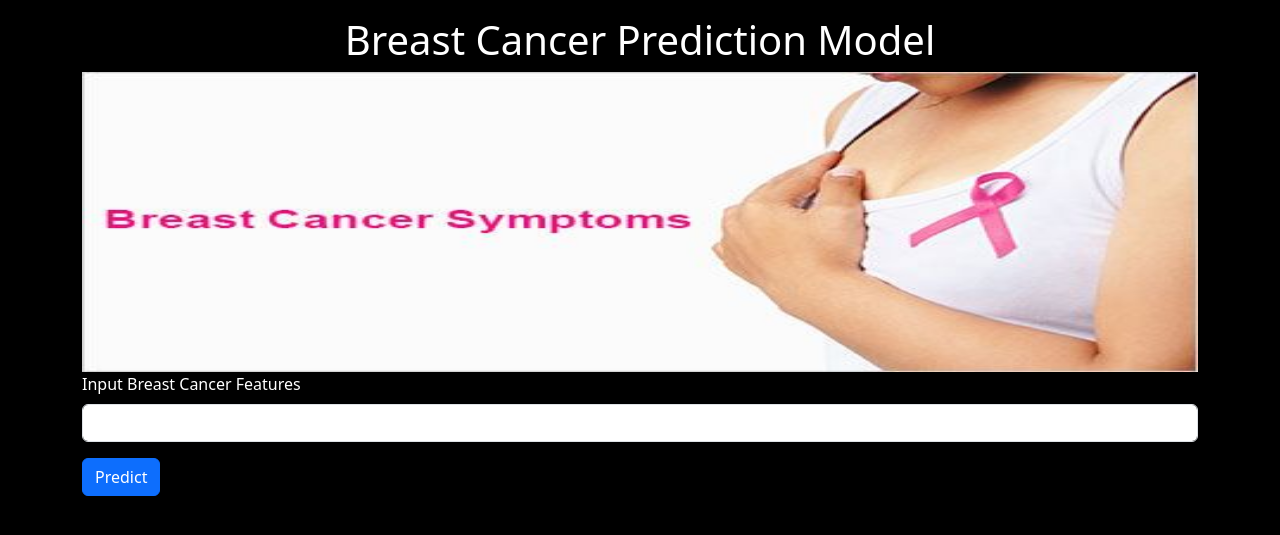
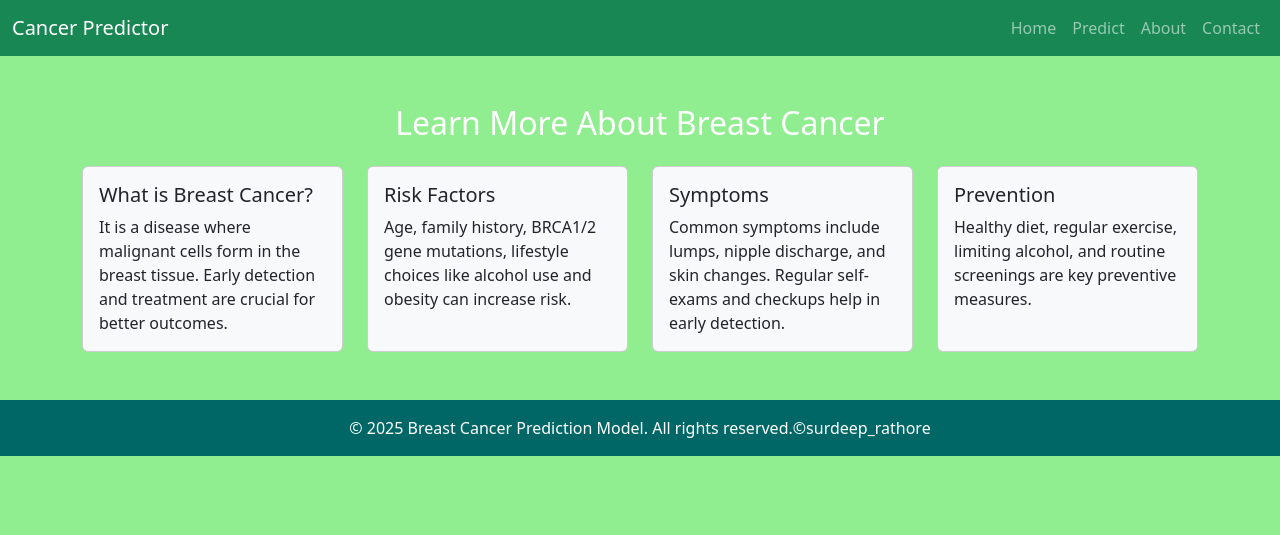
Before and after one commit to surdeeprathore/cancer_detection_using_ML, a Python web app: template templates/index.html in a window 1280 px wide. Shown: the top 535 px of the page. Run offline with Jinja, Linux system fonts and the light colour scheme; the template is opened without the code that fills it, so the values that code supplies are empty.

Commit message:
Added new templates and updated app

```diff
--- a/templates/index.html
+++ b/templates/index.html
@@ -1,12 +1,12 @@
-<!doctype html>
+<!-- <!doctype html>
 <html lang="en">
   <head>
     <meta charset="utf-8">
     <meta name="viewport" content="width=device-width, initial-scale=1">
-    <title>Bootstrap demo</title>
+    <title>Breast Cancer</title>
     <link href="https://cdn.jsdelivr.net/npm/bootstrap@5.3.0-alpha3/dist/css/bootstrap.min.css" rel="stylesheet" integrity="sha384-KK94CHFLLe+nY2dmCWGMq91rCGa5gtU4mk92HdvYe+M/SXH301p5ILy+dN9+nJOZ" crossorigin="anonymous">
   </head>
-  <body style="background:black; color:white;">
+  <body style="background:lightgreen; color:white;">
 
   <div class="container my-3 mt-3">
       <h1 style="text-align:center">Breast Cancer Prediction Model</h1>
@@ -39,16 +39,101 @@
           </div>
         {% endif %}
       {% endfor %}
-
-
-
   </div>
 
-
-
+  <footer   style="background-color: aqua;" class=" text-center text-white py-3 mt-5" >
+    <div class="container">
+      <p class="mb-0">© 2025 Breast Cancer Prediction Model. All rights reserved.</p>
+    </div>
+  </footer>
 
   <script src="https://cdn.jsdelivr.net/npm/@popperjs/core@2.11.7/dist/umd/popper.min.js" integrity="sha384-zYPOMqeu1DAVkHiLqWBUTcbYfZ8osu1Nd6Z89ify25QV9guujx43ITvfi12/QExE" crossorigin="anonymous"></script>
   <script src="https://cdn.jsdelivr.net/npm/bootstrap@5.3.0-alpha3/dist/js/bootstrap.min.js" integrity="sha384-Y4oOpwW3duJdCWv5ly8SCFYWqFDsfob/3GkgExXKV4idmbt98QcxXYs9UoXAB7BZ" crossorigin="anonymous"></script>
   <script src="https://cdn.jsdelivr.net/npm/bootstrap@5.3.0-alpha3/dist/js/bootstrap.bundle.min.js" integrity="sha384-ENjdO4Dr2bkBIFxQpeoTz1HIcje39Wm4jDKdf19U8gI4ddQ3GYNS7NTKfAdVQSZe" crossorigin="anonymous"></script>
   </body>
+</html> -->
+
+
+<!-- templates/base.html -->
+
+<!doctype html>
+<html lang="en">
+  <head>
+    <meta charset="utf-8">
+    <meta name="viewport" content="width=device-width, initial-scale=1">
+    <title>{% block title %}Breast Cancer{% endblock %}</title>
+    <link href="https://cdn.jsdelivr.net/npm/bootstrap@5.3.0-alpha3/dist/css/bootstrap.min.css" rel="stylesheet">
+  </head>
+  <body style="background:lightgreen; color:white;">
+
+    <!-- Navbar -->
+    <nav class="navbar navbar-expand-lg navbar-dark bg-success">
+      <div class="container-fluid">
+        <a class="navbar-brand" href="/">Cancer Predictor</a>
+        <button class="navbar-toggler" type="button" data-bs-toggle="collapse" data-bs-target="#navbarNav">
+          <span class="navbar-toggler-icon"></span>
+        </button>
+        <div class="collapse navbar-collapse" id="navbarNav">
+          <ul class="navbar-nav ms-auto">
+            <li class="nav-item"><a class="nav-link" href="/">Home</a></li>
+            <li class="nav-item"><a class="nav-link" href="/predict">Predict</a></li>
+            <li class="nav-item"><a class="nav-link" href="/about">About</a></li>
+            <li class="nav-item"><a class="nav-link" href="/contact">Contact</a></li>
+          </ul>
+        </div>
+      </div>
+    </nav>
+
+    <div class="container my-4">
+      {% block content %}{% endblock %}
+    </div>
+
+    <!-- Informative Sections -->
+    <div class="container my-5">
+      <h2 class="text-white text-center mb-4">Learn More About Breast Cancer</h2>
+      <div class="row row-cols-1 row-cols-md-2 row-cols-lg-4 g-4">
+        <div class="col">
+          <div class="card h-100 bg-light text-dark">
+            <div class="card-body">
+              <h5 class="card-title">What is Breast Cancer?</h5>
+              <p class="card-text">It is a disease where malignant cells form in the breast tissue. Early detection and treatment are crucial for better outcomes.</p>
+            </div>
+          </div>
+        </div>
+        <div class="col">
+          <div class="card h-100 bg-light text-dark">
+            <div class="card-body">
+              <h5 class="card-title">Risk Factors</h5>
+              <p class="card-text">Age, family history, BRCA1/2 gene mutations, lifestyle choices like alcohol use and obesity can increase risk.</p>
+            </div>
+          </div>
+        </div>
+        <div class="col">
+          <div class="card h-100 bg-light text-dark">
+            <div class="card-body">
+              <h5 class="card-title">Symptoms</h5>
+              <p class="card-text">Common symptoms include lumps, nipple discharge, and skin changes. Regular self-exams and checkups help in early detection.</p>
+            </div>
+          </div>
+        </div>
+        <div class="col">
+          <div class="card h-100 bg-light text-dark">
+            <div class="card-body">
+              <h5 class="card-title">Prevention</h5>
+              <p class="card-text">Healthy diet, regular exercise, limiting alcohol, and routine screenings are key preventive measures.</p>
+            </div>
+          </div>
+        </div>
+      </div>
+    </div>
+
+    <!-- Footer -->
+    <footer class="text-white text-center py-3 mt-5" style="background-color: #006666;">
+      <div class="container">
+        <p class="mb-0">© 2025 Breast Cancer Prediction Model. All rights reserved.©surdeep_rathore</p>
+      </div>
+    </footer>
+
+    <script src="https://cdn.jsdelivr.net/npm/bootstrap@5.3.0-alpha3/dist/js/bootstrap.bundle.min.js"></script>
+  </body>
 </html>
```
Also changed, not shown: app.py (+29 -14 lines), templates/about.html (added, +74 -0 lines), templates/contact.html (added, +11 -0 lines), templates/home.html (added, +62 -0 lines), templates/predict.html (added, +81 -0 lines). Lines whose indentation alone changed are shown as unchanged.
